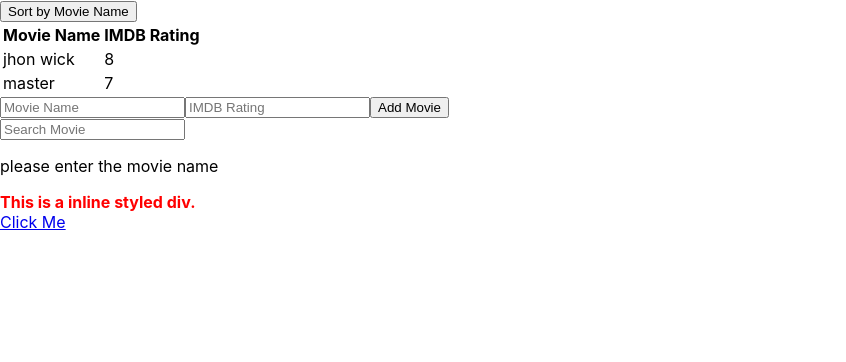
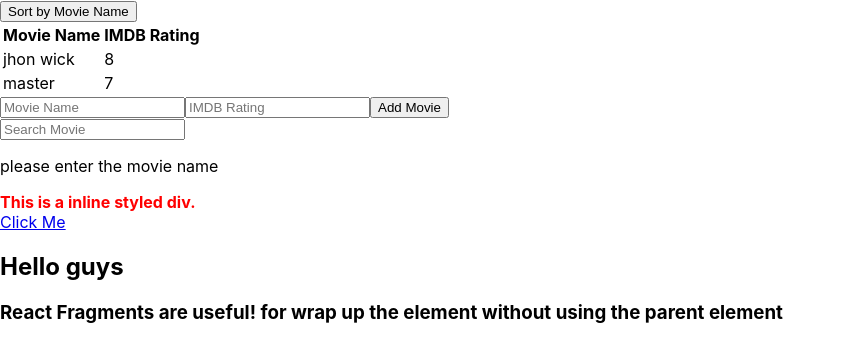
Before and after one commit to Nandha-Kumar-s-s/front-end-dev, a React (Create React App) app in the folder webdev/: page / in a window 1280 px wide. Shown: the top 362 px of the page, without its empty margins (0-846 px from the left). Built offline with nearby package versions, Linux system fonts and the light colour scheme.

Commit message:
what the purpose of using fragment
28/05/23

```diff
--- a/webdev/src/index.js
+++ b/webdev/src/index.js
@@ -6,6 +6,7 @@ import reportWebVitals from './reportWebVitals';
 import MovieTable from './moviesearch/movie';
 import MyComponent from './inlinecss/inlinecss';
 import MyLink from './preventdefault/preventdefault';
+import Fragments from './reactfragment/fragment';
 
 
 const root = ReactDOM.createRoot(document.getElementById('root'));
@@ -16,6 +17,7 @@ root.render(
     <MovieTable/>
     <MyComponent/>
     <MyLink/>
+    <Fragments/>
   </React.StrictMode>
 );
 
--- /dev/null
+++ b/webdev/src/reactfragment/fragment.js
@@ -0,0 +1,21 @@
+import React from 'react';
+
+/* React Fragments, also known as the <>...</> syntax or the React.Fragment component,
+provide a way to group multiple React elements without adding an additional node to the HTML output.
+The main purpose of React Fragments is to solve the problem of returning multiple elements in a React component's render method.
+In React, when you want to return multiple elements from a component, you typically need to wrap them in a single parent element.
+However, sometimes adding an extra wrapping element can interfere with the desired layout or styling or can result in invalid HTML structure.
+React Fragments allow you to return multiple elements without introducing an extra wrapper element.
+You can use the <>...</> syntax or the <React.Fragment>...</React.Fragment> syntax to enclose multiple elements as siblings within a single fragment.
+Fragments serve as an invisible wrapper and do not render any extra HTML tags or elements to the output. */
+
+const Fragments = () => {
+  return (
+    <>
+      <h2>Hello guys</h2>
+      <h3>React Fragments are useful! for wrap up the element without using the parent element</h3>
+    </>
+  );
+};
+
+export default Fragments;
```
